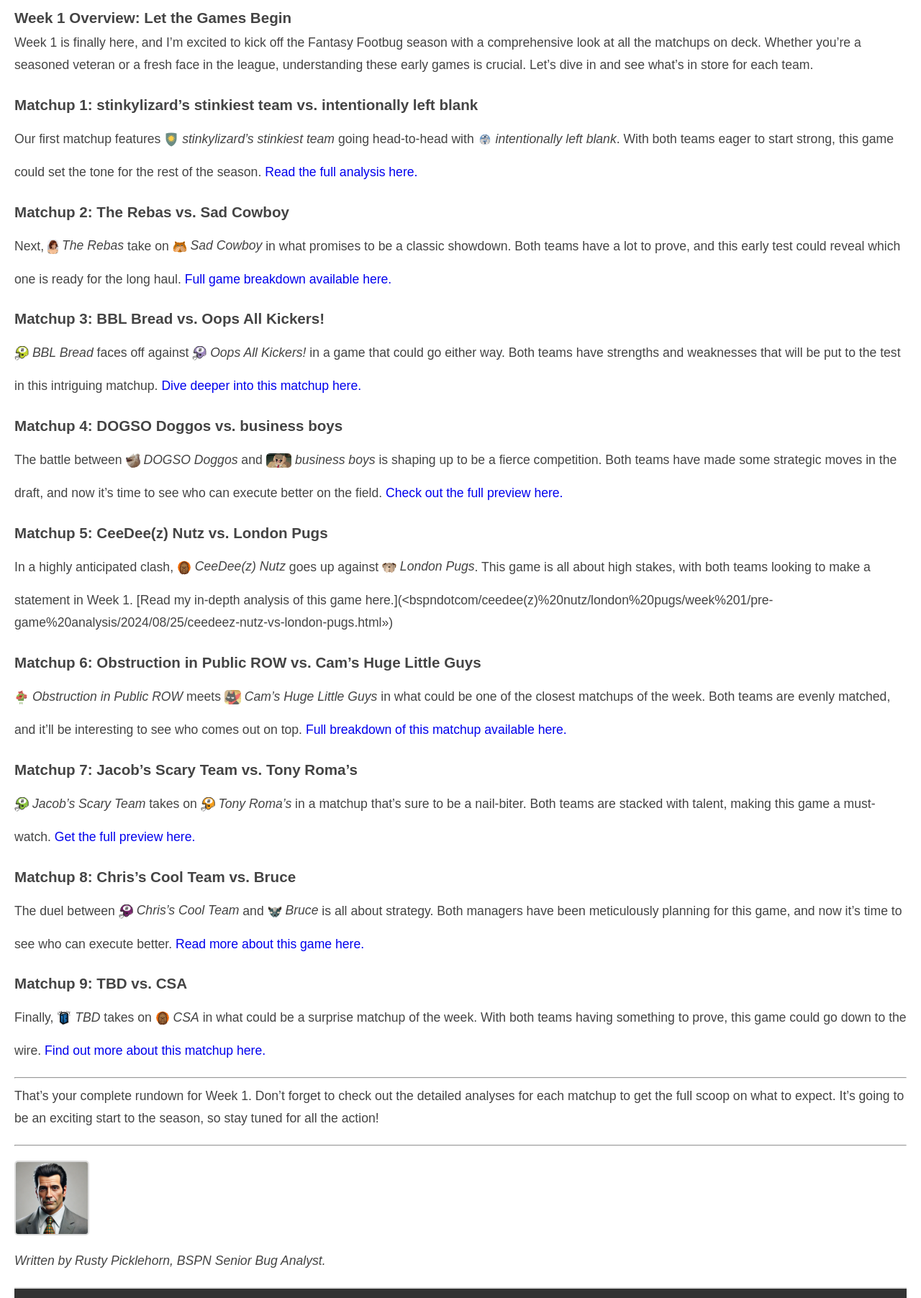
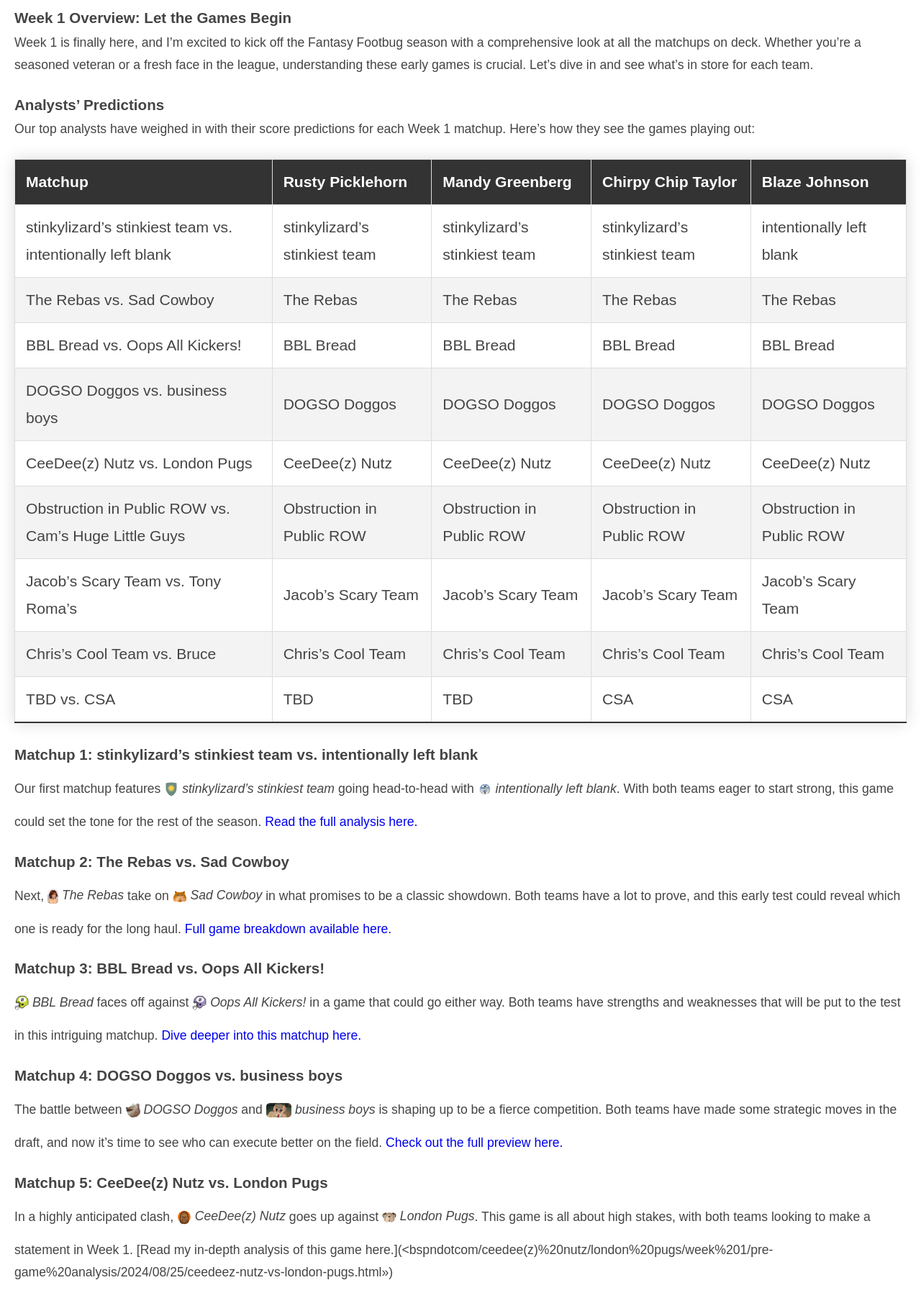
Before and after one commit to mhmoore12/bspndotcom, a Jekyll site: the page built from _posts/2024-08-26-week-1-overview.md, in a window 1280 px wide, cut to the strip 551-2355 px from the top of the page. Shown: the whole strip at 72% size. Built offline with Jekyll 4.4.1, drawn with Linux system fonts in a browser that asks for light colours.

Commit message:
UPDATED TABLE

```diff
--- a/_posts/2024-08-26-week-1-overview.md
+++ b/_posts/2024-08-26-week-1-overview.md
@@ -19,6 +19,23 @@ excerpt: "Rusty Picklehorn gives you the ultimate rundown of all the Week 1 matc
 ### **Week 1 Overview: Let the Games Begin**
 
 Week 1 is finally here, and I’m excited to kick off the Fantasy Footbug season with a comprehensive look at all the matchups on deck. Whether you’re a seasoned veteran or a fresh face in the league, understanding these early games is crucial. Let’s dive in and see what’s in store for each team.
+
+### **Analysts' Predictions**
+
+Our top analysts have weighed in with their score predictions for each Week 1 matchup. Here’s how they see the games playing out:
+
+{: .styled-table }
+| Matchup | Rusty Picklehorn | Mandy Greenberg | Chirpy Chip Taylor | Blaze Johnson |
+| --- | --- | --- | --- | --- |
+| stinkylizard's stinkiest team vs. intentionally left blank | stinkylizard's stinkiest team | stinkylizard's stinkiest team | stinkylizard's stinkiest team | intentionally left blank |
+| The Rebas vs. Sad Cowboy | The Rebas | The Rebas | The Rebas | The Rebas |
+| BBL Bread vs. Oops All Kickers! | BBL Bread | BBL Bread | BBL Bread | BBL Bread |
+| DOGSO Doggos vs. business boys | DOGSO Doggos | DOGSO Doggos | DOGSO Doggos | DOGSO Doggos |
+| CeeDee(z) Nutz vs. London Pugs | CeeDee(z) Nutz | CeeDee(z) Nutz | CeeDee(z) Nutz | CeeDee(z) Nutz |
+| Obstruction in Public ROW vs. Cam's Huge Little Guys | Obstruction in Public ROW | Obstruction in Public ROW | Obstruction in Public ROW | Obstruction in Public ROW |
+| Jacob's Scary Team vs. Tony Roma’s | Jacob's Scary Team | Jacob's Scary Team | Jacob's Scary Team | Jacob's Scary Team |
+| Chris's Cool Team vs. Bruce | Chris's Cool Team | Chris's Cool Team | Chris's Cool Team | Chris's Cool Team |
+| TBD vs. CSA | TBD | TBD | CSA | CSA |
 
 ### **Matchup 1: stinkylizard's stinkiest team vs. intentionally left blank**
 
--- a/assets/main.css
+++ b/assets/main.css
@@ -557,7 +557,6 @@ blockquote {
 
 .categories-list li a {
   font-size: 1.5em;
-  color: #333;
   text-decoration: none;
   font-weight: bold;
   transition: color 0.3s ease;
@@ -566,3 +565,43 @@ blockquote {
 .categories-list li a:hover {
   color: #ffcc00;
 }
+
+/* Styled Table */
+.styled-table {
+  width: 100%;
+  border-collapse: collapse;
+  margin: 25px 0;
+  font-size: 1.2em;
+  font-family: "Arial", sans-serif;
+  min-width: 400px;
+  box-shadow: 0 0 20px rgba(0, 0, 0, 0.15);
+}
+
+.styled-table thead tr {
+  background-color: #333;
+  color: #ffffff;
+  text-align: left;
+}
+
+.styled-table th,
+.styled-table td {
+  padding: 12px 15px;
+  border: 1px solid #dddddd;
+}
+
+.styled-table tbody tr {
+  border-bottom: 1px solid #dddddd;
+}
+
+.styled-table tbody tr:nth-of-type(even) {
+  background-color: #f3f3f3;
+}
+
+.styled-table tbody tr:last-of-type {
+  border-bottom: 2px solid #333;
+}
+
+.styled-table tbody tr.active-row {
+  font-weight: bold;
+  color: #333;
+}
```
